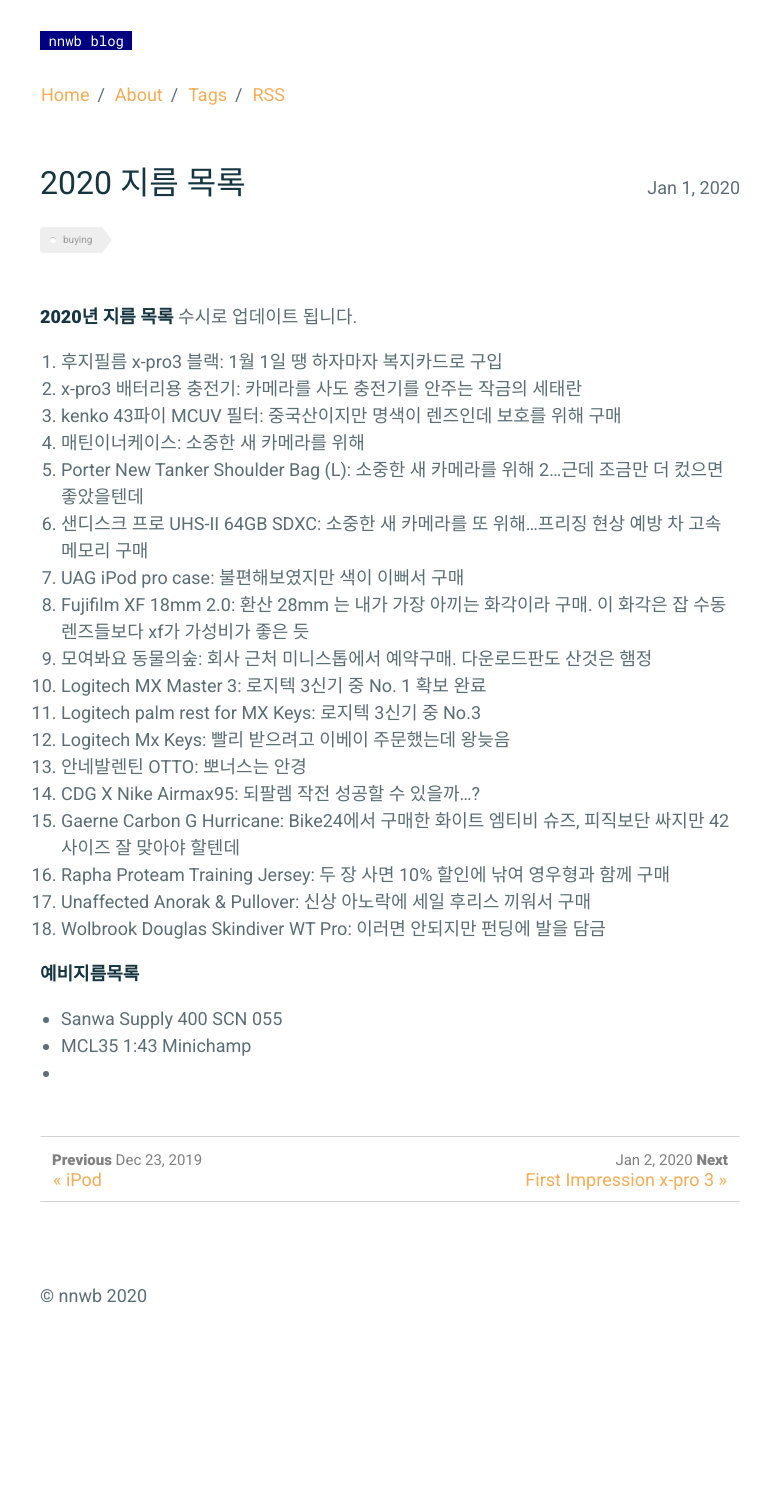
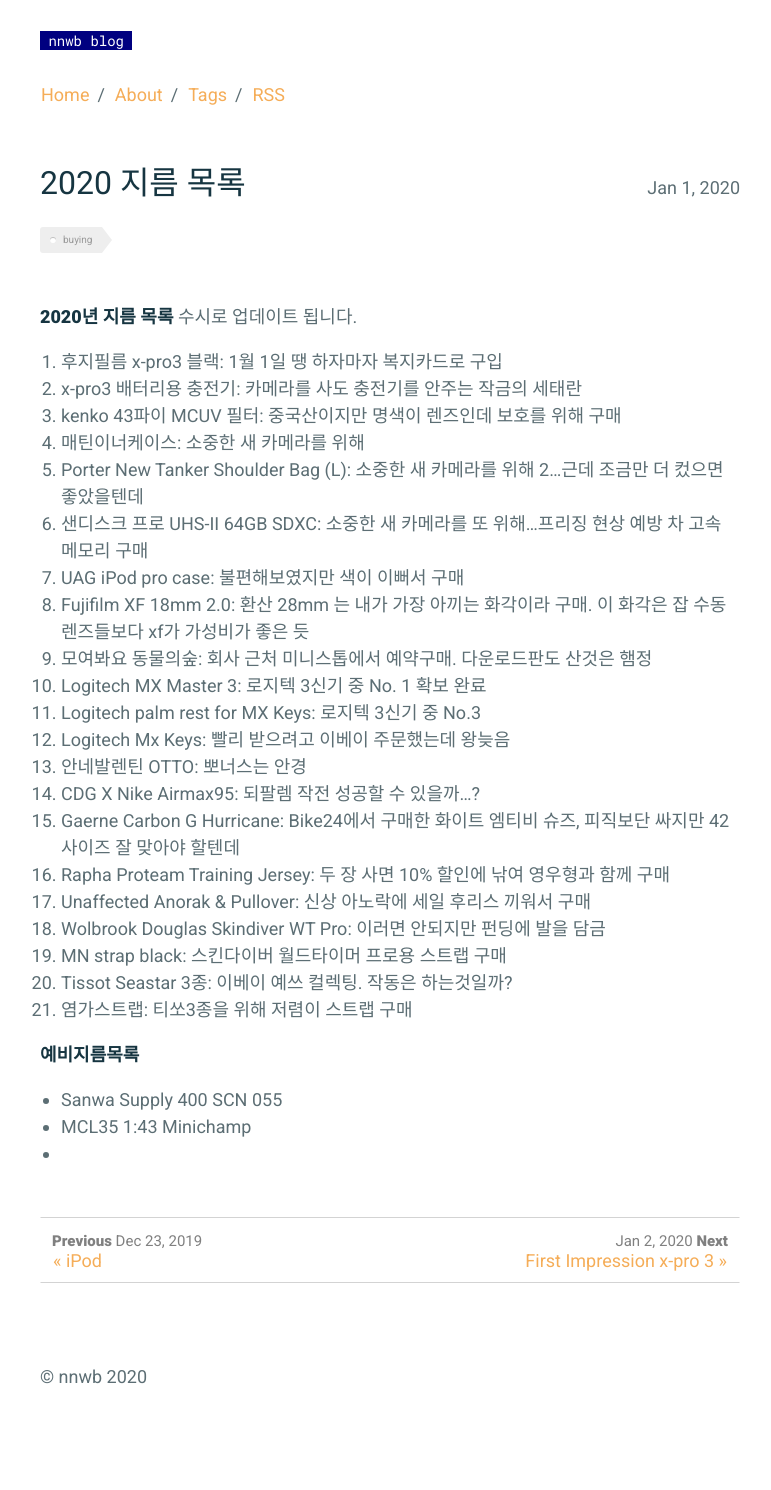
Before and after one commit to nnwb/nnwb.github.io, a Jekyll site: the page built from _posts/2020-01-01-2020buy.md, in a window 1280 px wide. Shown: the whole page, without its empty margins (250-1021 px from the left). Built offline with Jekyll 4.4.1, drawn with Linux system fonts in a browser that asks for light colours; comment, search, counter and statistics services are not loaded; before the commit the page ends 1409 px from its top, so only the background shows below that.

Commit message:
Update 2020-01-01-2020buy.md

```diff
--- a/_posts/2020-01-01-2020buy.md
+++ b/_posts/2020-01-01-2020buy.md
@@ -27,6 +27,9 @@ comments: true
 16. Rapha Proteam Training Jersey: 두 장 사면 10% 할인에 낚여 영우형과 함께 구매
 17. Unaffected Anorak & Pullover: 신상 아노락에 세일 후리스 끼워서 구매
 18. Wolbrook Douglas Skindiver WT Pro: 이러면 안되지만 펀딩에 발을 담금
+19. MN strap black: 스킨다이버 월드타이머 프로용 스트랩 구매
+20. Tissot Seastar 3종: 이베이 예쓰 컬렉팅. 작동은 하는것일까?
+21. 염가스트랩: 티쏘3종을 위해 저렴이 스트랩 구매
 
 
 **예비지름목록**
```
